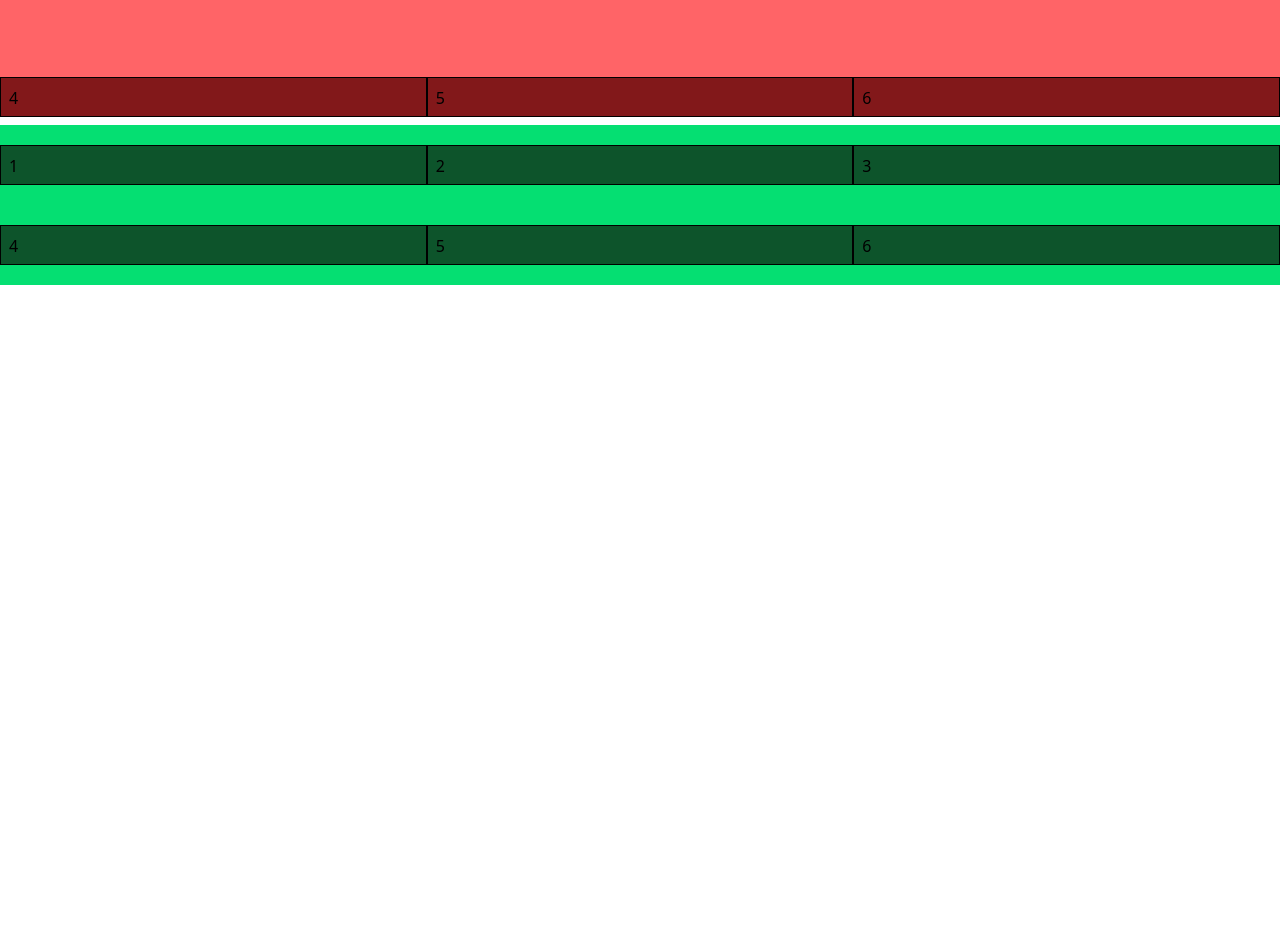
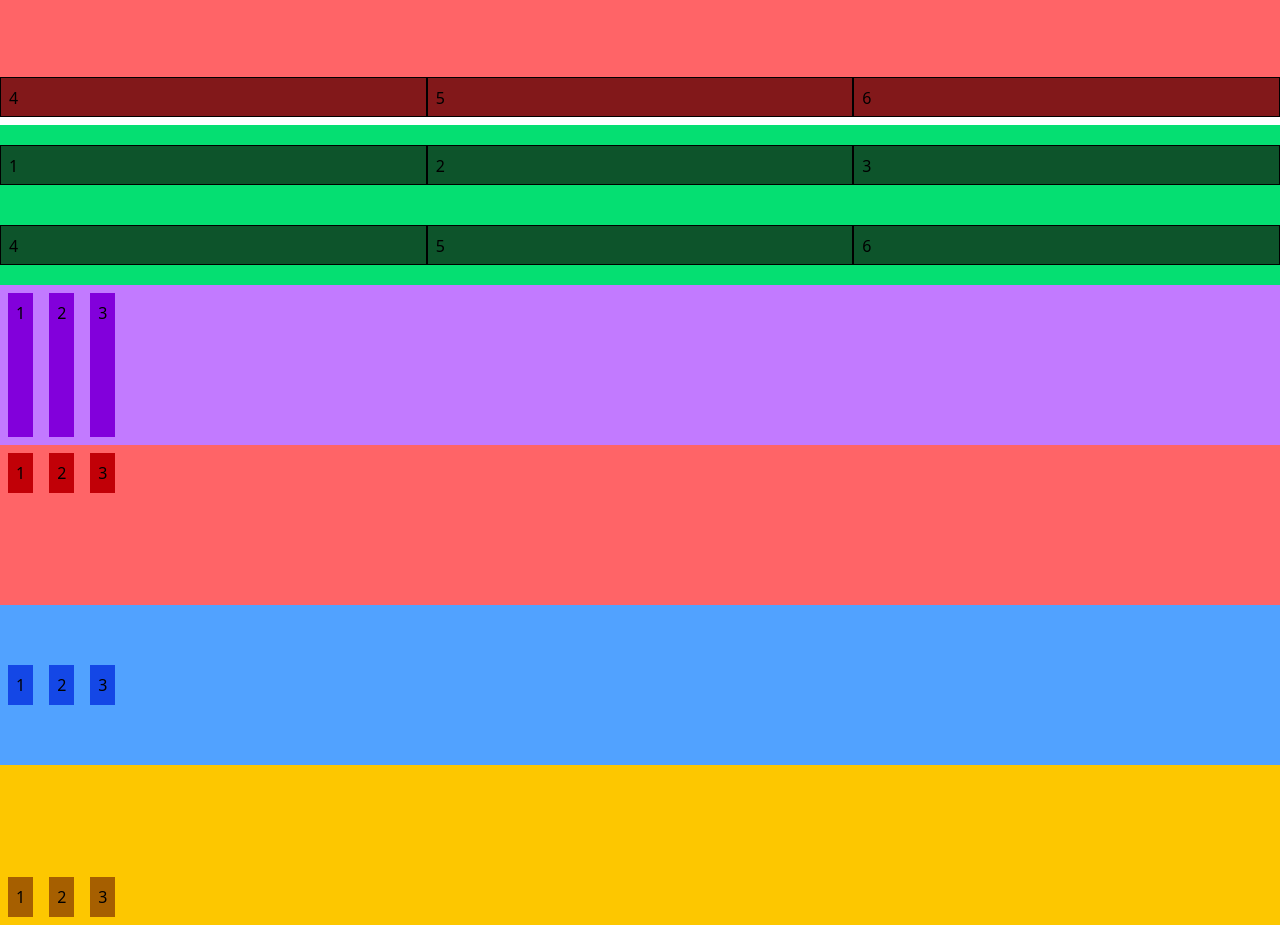
Before and after one commit to LucasAntonio-LAM/Curso-Udemy-Tailwindcss, a website: page Seção 08 - Espaçamento e Alinhamento/src/index.html in a window 1280 px wide. Shown: the part 619-1544 px from the top of the page. Before the commit the page ends 904 px from the top, so only its background shows below. Drawn offline with Linux system fonts and the light colour scheme.

Commit message:
items - Center, end, start, stretch

```diff
--- a/Seção 08 - Espaçamento e Alinhamento/src/index.html
+++ b/Seção 08 - Espaçamento e Alinhamento/src/index.html
@@ -64,5 +64,31 @@
         <div class="bg-green-900 h-10 p-2 w-1/3 border border-black">6</div>
     </div>
 
+    <!-- Alinhamento de Items -->
+
+    <div class="bg-purple-400 flex h-40 items-stretch">
+        <div class="bg-purple-700 m-2 p-2">1</div>
+        <div class="bg-purple-700 m-2 p-2">2</div>
+        <div class="bg-purple-700 m-2 p-2">3</div>
+    </div>
+
+    <div class="bg-red-400 flex h-40 items-start">
+        <div class="bg-red-700 m-2 p-2">1</div>
+        <div class="bg-red-700 m-2 p-2">2</div>
+        <div class="bg-red-700 m-2 p-2">3</div>
+    </div>
+
+    <div class="bg-blue-400 flex h-40 items-center">
+        <div class="bg-blue-700 m-2 p-2">1</div>
+        <div class="bg-blue-700 m-2 p-2">2</div>
+        <div class="bg-blue-700 m-2 p-2">3</div>
+    </div>
+
+    <div class="bg-yellow-400 flex h-40 items-end">
+        <div class="bg-yellow-700 m-2 p-2">1</div>
+        <div class="bg-yellow-700 m-2 p-2">2</div>
+        <div class="bg-yellow-700 m-2 p-2">3</div>
+    </div>
+
 </body>
 </html>
```
Also changed, not shown: Seção 08 - Espaçamento e Alinhamento/src/css/output.css.
